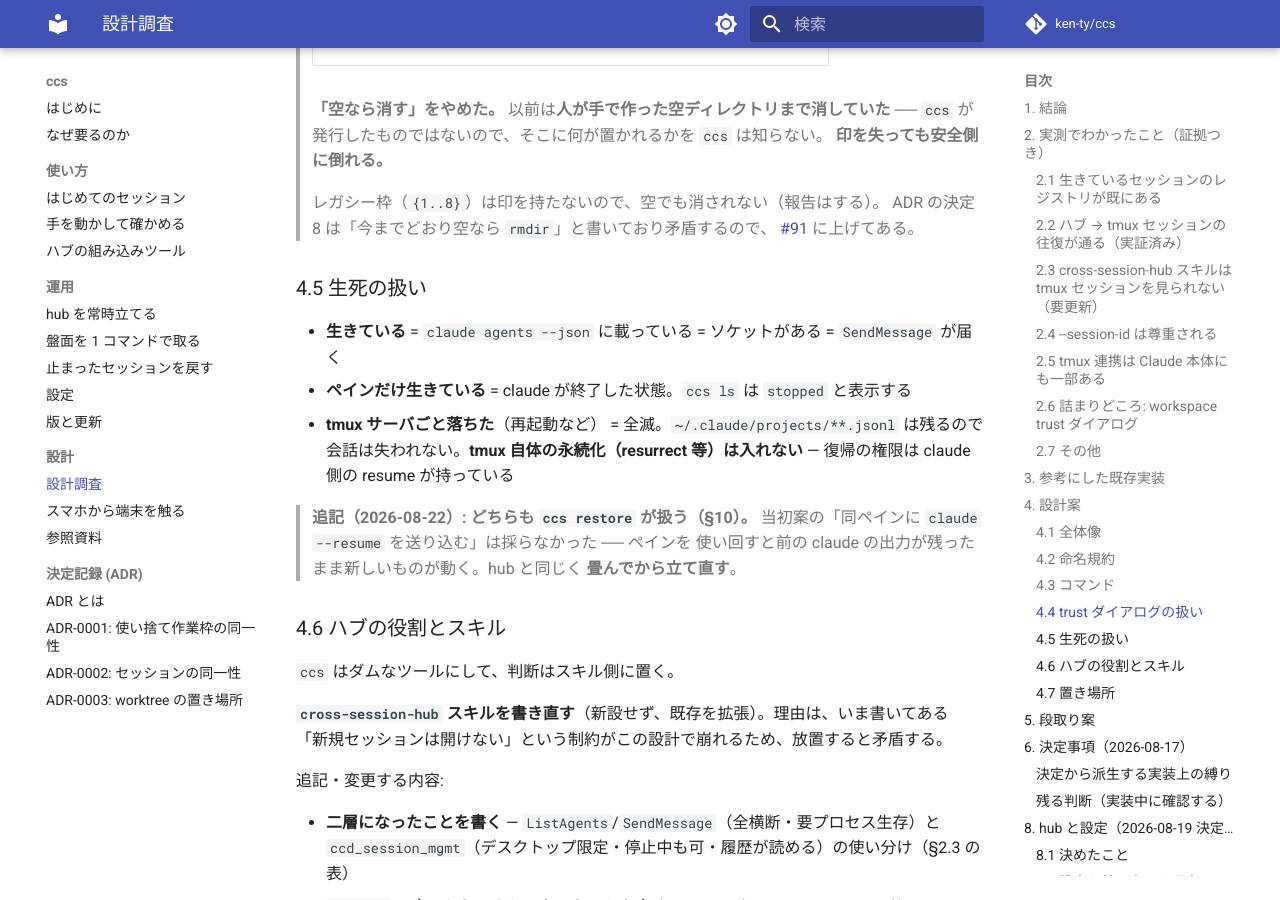
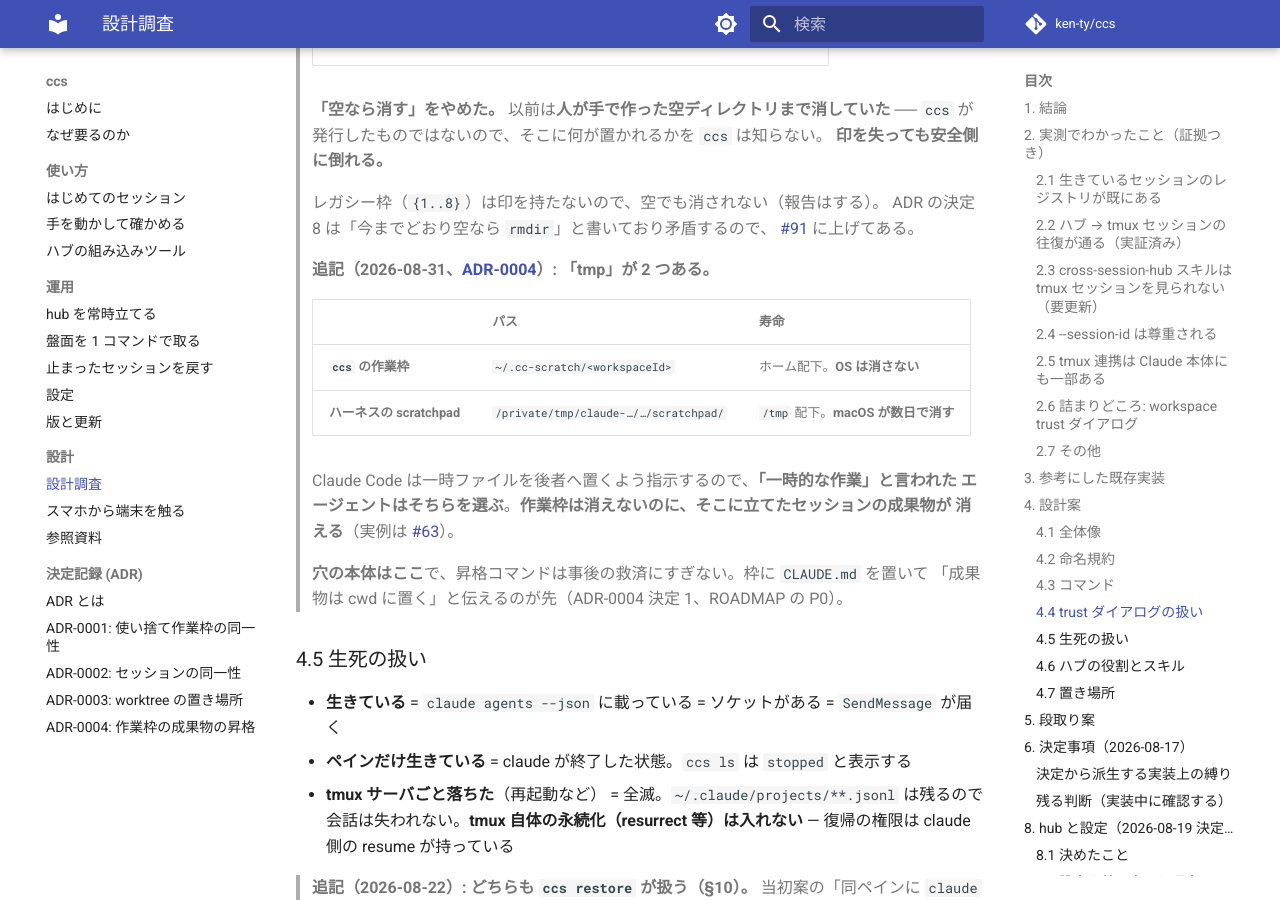
Before and after one commit to ken-ty/ccs, an MkDocs documentation site: the page built from docs/design.md, in a window 1280 px wide and 900 px high, scrolled down 11066 px. Built offline with MkDocs 1.6.1 and Material for MkDocs 9.7.7, drawn with Linux system fonts in a browser that asks for light colours; comment, search, counter and statistics services are not loaded.

Commit message:
docs: 作業枠の成果物の昇格を設計する (P1a、ADR-0004) (#95)
#63。コードは書いていない。

実測が 2 つ設計を決めた。

(1) claude --resume <uuid> は cwd を跨げる。別ディレクトリへ中身を移して
打っても会話がそのまま復元された。昇格しても同じ会話を続けられるので、
セッションの張り替えは「立て直す」だけでよく、restore_launch と同じ手が使える。

(2) 会話ログは古い場所に残る。レジストリの cwd だけ新しくなるので、
ccs restore の索引が古い枠を指し続ける。ここを手当てしないと昇格は完成
しない (未決。#94)。

いちばん効く決定は「根治を先に置く」。穴の本体は「エージェントが /tmp を
選ぶこと」であって、成果物が枠に残らないことではない。昇格は事後の救済で、
次に同じことが起きるのを止められない。枠に CLAUDE.md を置く (hub が既に
やっている手) ほうが小さく、先に効くので、P0 として昇格より前に立てた。

ほかに決めたこと: 移す先は ~/ghq/local/<owner>/<name> (既にその形で使われて
いる) / git init まで ccs がやる (ghq list は .git を見るので、リポジトリに
ならないと「local に昇格した」が意味を持たない) / 枠は空にして返し symlink は
残さない / gh repo create はやらない (外部への送信は人の承認が要る)。

あわせて、前サイクルで壊した docs のアンカー (restore.md#印とは) を直した。


Claude-Session: https://claude.ai/code/session_01Rk9GZgevcGxmqgTnNkjj7a

Co-authored-by: Claude Opus 5 <noreply@anthropic.com>

```diff
--- a/docs/design.md
+++ b/docs/design.md
@@ -418,6 +418,20 @@ ccs gc                                    # 死んだペイン・空の一時デ
 > レガシー枠（`{1..8}`）は印を持たないので、空でも消されない（報告はする）。
 > ADR の決定 8 は「今までどおり空なら `rmdir`」と書いており矛盾するので、
 > [#91](https://github.com/ken-ty/ccs/issues/91) に上げてある。
+
+> **追記（2026-08-31、[ADR-0004](adr/0004-scratch-promotion.md)）: 「tmp」が 2 つある。**
+>
+> | | パス | 寿命 |
+> | --- | --- | --- |
+> | **`ccs` の作業枠** | `~/.cc-scratch/<workspaceId>` | ホーム配下。**OS は消さない** |
+> | **ハーネスの scratchpad** | `/private/tmp/claude-…/…/scratchpad/` | `/tmp` 配下。**macOS が数日で消す** |
+>
+> Claude Code は一時ファイルを後者へ置くよう指示するので、**「一時的な作業」と言われた
+> エージェントはそちらを選ぶ**。**作業枠は消えないのに、そこに立てたセッションの成果物が
+> 消える**（実例は [#63](https://github.com/ken-ty/ccs/issues/63)）。
+>
+> **穴の本体はここ**で、昇格コマンドは事後の救済にすぎない。枠に `CLAUDE.md` を置いて
+> 「成果物は cwd に置く」と伝えるのが先（ADR-0004 決定 1、ROADMAP の P0）。
 
 ### 4.5 生死の扱い
 
--- a/mkdocs.yml
+++ b/mkdocs.yml
@@ -83,3 +83,4 @@ nav:
       - 'ADR-0001: 使い捨て作業枠の同一性': adr/0001-scratch-workspace-identity.md
       - 'ADR-0002: セッションの同一性': adr/0002-session-identity.md
       - 'ADR-0003: worktree の置き場所': adr/0003-worktree-under-repo.md
+      - 'ADR-0004: 作業枠の成果物の昇格': adr/0004-scratch-promotion.md
```
Also changed, not shown: ROADMAP.md (+3 -2 lines), docs/adr/0004-scratch-promotion.md (added, +127 -0 lines), docs/adr/README.md (+1 -0 lines), docs/restore.md (+2 -2 lines).
